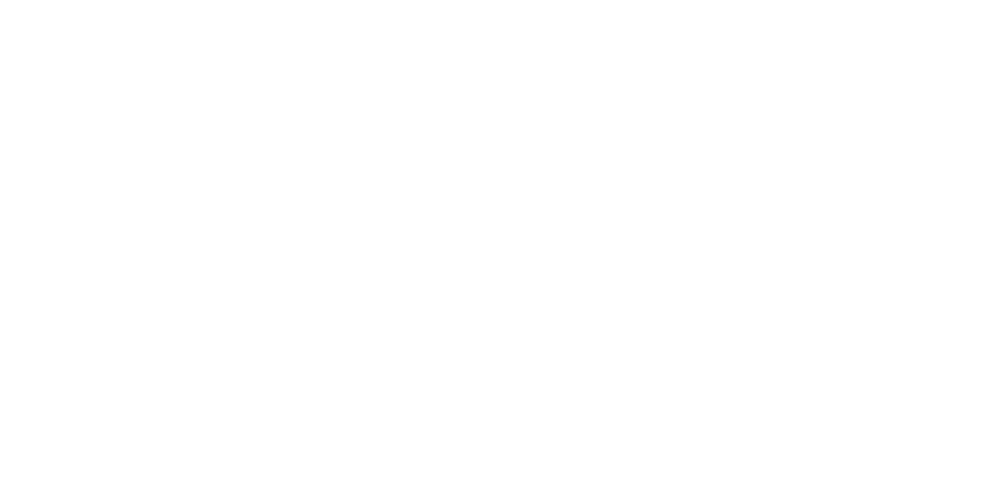
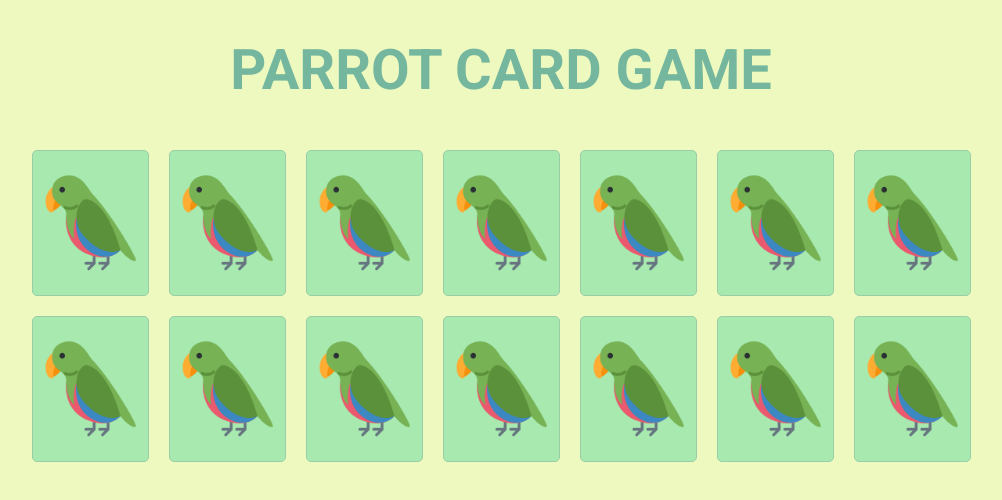
Before and after one commit to belleomoraes/projeto4-parrotscardgame, a plain HTML site: page index.html in a window 1280 px wide. Shown: the whole page, without its empty margins (139-1141 px from the left). Drawn offline with nearby package versions, Linux system fonts and the light colour scheme.

Commit message:
index.html

```diff
--- a/index.html
+++ b/index.html
@@ -1,15 +1,81 @@
 <!DOCTYPE html>
 <html lang="pt-br">
-<head>
-    <meta charset="UTF-8">
-    <meta name="viewport" content="width=device-width, initial-scale=1.0">
+  <head>
+    <meta charset="UTF-8" />
+    <meta name="viewport" content="width=device-width, initial-scale=1.0" />
     <link rel="stylesheet" href="reset.css" />
     <link rel="stylesheet" href="styles.css" />
     <title>Parrots Card Game</title>
-</head>
-<body>
+  </head>
+  <body>
+    <div class="titulo">PARROT CARD GAME</div>
+
+    <div class="distribuicao">
+
+    <div class="jogo">
+        <div class="cards">
+            <img class="front"src="imagens/front.png"/>
+        </div>
+        <div class="cards">
+            <img class="front"src="imagens/front.png"/>
+        </div>
+    </div>
+
+    <div class="jogo">
+        <div class="cards">
+            <img class="front"src="imagens/front.png"/>
+        </div>
+        <div class="cards">
+            <img class="front"src="imagens/front.png"/>
+        </div>
+    </div>
+    <div class="jogo">
+        <div class="cards">
+            <img class="front"src="imagens/front.png"/>
+        </div>
+        <div class="cards">
+            <img class="front"src="imagens/front.png"/>
+        </div>
+    </div>
+    <div class="jogo">
+        <div class="cards">
+            <img class="front"src="imagens/front.png"/>
+        </div>
+        <div class="cards">
+            <img class="front"src="imagens/front.png"/>
+        </div>
+    </div>
+    <div class="jogo">
+        <div class="cards">
+            <img class="front"src="imagens/front.png"/>
+        </div>
+        <div class="cards">
+            <img class="front"src="imagens/front.png"/>
+        </div>
+    </div>
+    <div class="jogo">
+        <div class="cards">
+            <img class="front"src="imagens/front.png"/>
+        </div>
+        <div class="cards">
+            <img class="front"src="imagens/front.png"/>
+        </div>
+    </div>
+    <div class="jogo">
+        <div class="cards">
+            <img class="front"src="imagens/front.png"/>
+        </div>
+        <div class="cards">
+            <img class="front"src="imagens/front.png"/>
+        </div>
+    </div>
+
+
+
+
+</div>
 
     <script src="script.js"></script>
     <script src="https://unpkg.com/ionicons@5.4.0/dist/ionicons.js"></script>
-</body>
+  </body>
 </html>
--- a/styles.css
+++ b/styles.css
@@ -1,3 +1,73 @@
+@import url("https://fonts.googleapis.com/css2?family=Encode+Sans:wght@100;200;300;400;500;600;700&family=Righteous&family=Roboto:ital,wght@0,100;0,300;0,400;0,500;0,700;0,900;1,100;1,300;1,400;1,500;1,700;1,900&display=swap");
+
 * {
     box-sizing: border-box;
   }
+
+  body {
+    background-color: #EEF9BF;
+    font-family: "Roboto", sans-serif;
+  }
+
+  .titulo {
+    display: flex;
+    align-items: center;
+    justify-content: center;
+    width: 100%;
+    height: 100px;
+    font-size: 56px;
+    color: #75B79E;
+    font-weight: 700;
+    margin: 20px auto;
+    text-align: center;
+  }
+  .distribuicao {
+    display: flex;
+    flex-wrap: wrap;
+    justify-content: center;
+    margin: auto 50px 50px 50px;
+  }
+
+  .jogo {
+   display: flex;
+   flex-direction: column;
+  }
+
+  img {
+    width: 100px;
+    height: 100px;
+  }
+
+
+  .cards {
+    width: 117px;
+    height: 146px;
+    border: 1px solid #99CEA8;
+    border-radius: 5px;
+    background-color: #A7E9AF;
+    margin: 10px;
+    display: flex;
+    align-items: center;
+    justify-content: center;
+  }
+
+
+
+  @media (max-width: 614px) {
+    .titulo {
+      width: 100%;
+      height: 100%;
+      display: flex;
+      align-items: center;
+      justify-content: center;
+      font-size: 36px;
+      margin: 20px auto;
+      text-align: center;
+    }
+
+    .distribuicao {
+      flex-direction: column;
+      align-items: center;
+      justify-content: center;
+    }
+  }
```
